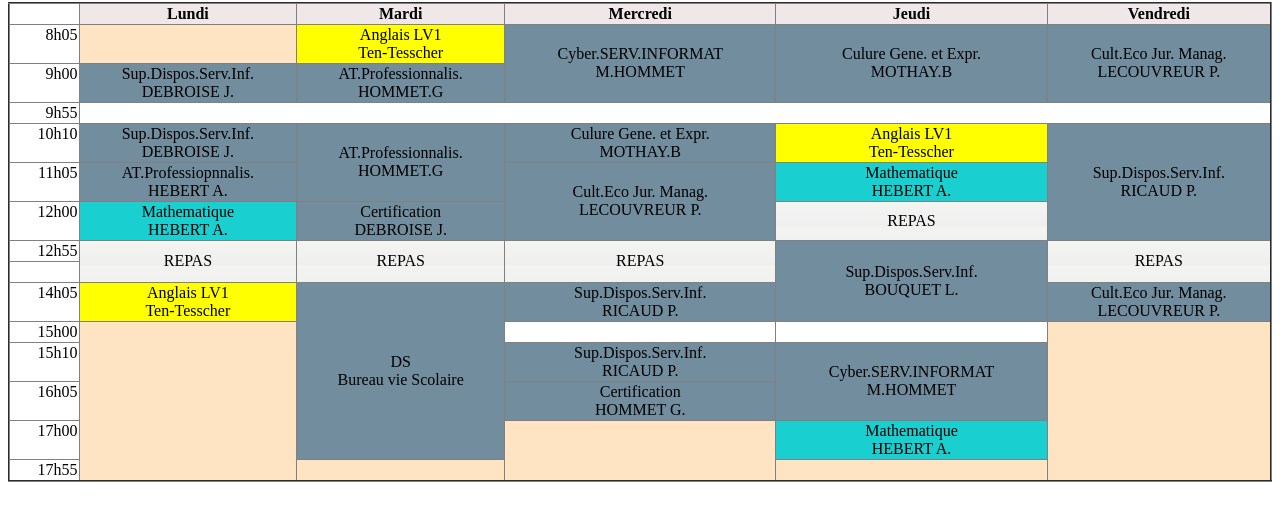
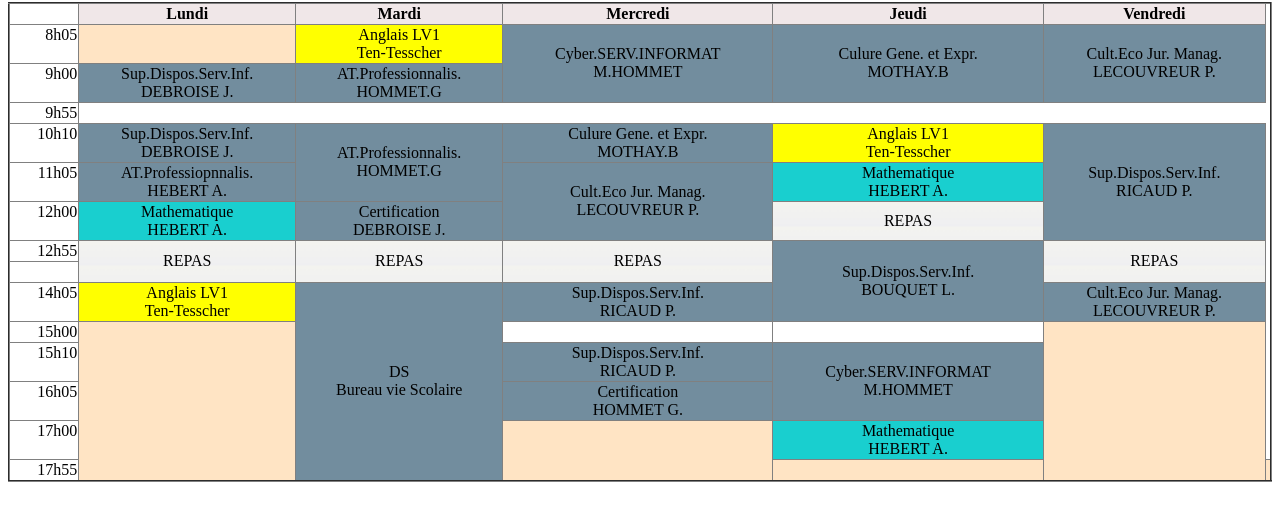
Before and after one commit to Adrien-pied/html, a plain HTML site: page index.html in a window 1280 px wide. Shown: the part 78-598 px from the top of the page. Drawn offline with Linux system fonts and the light colour scheme.

Commit message:
index.html

```diff
--- a/index.html
+++ b/index.html
@@ -81,7 +81,7 @@
 
       <tr><td class="time">14h05</td>
           <td class="yellow">Anglais LV1 <br/>Ten-Tesscher</td>
-          <td rowspan="5" class="bleu">DS<br/>Bureau vie Scolaire</td>
+          <td rowspan="6" class="bleu">DS<br/>Bureau vie Scolaire</td>
           <td class="bleu">Sup.Dispos.Serv.Inf.<br/>RICAUD P.</td>
 
           <td class="bleu">Cult.Eco Jur. Manag.<br/>LECOUVREUR P. </td>
```
